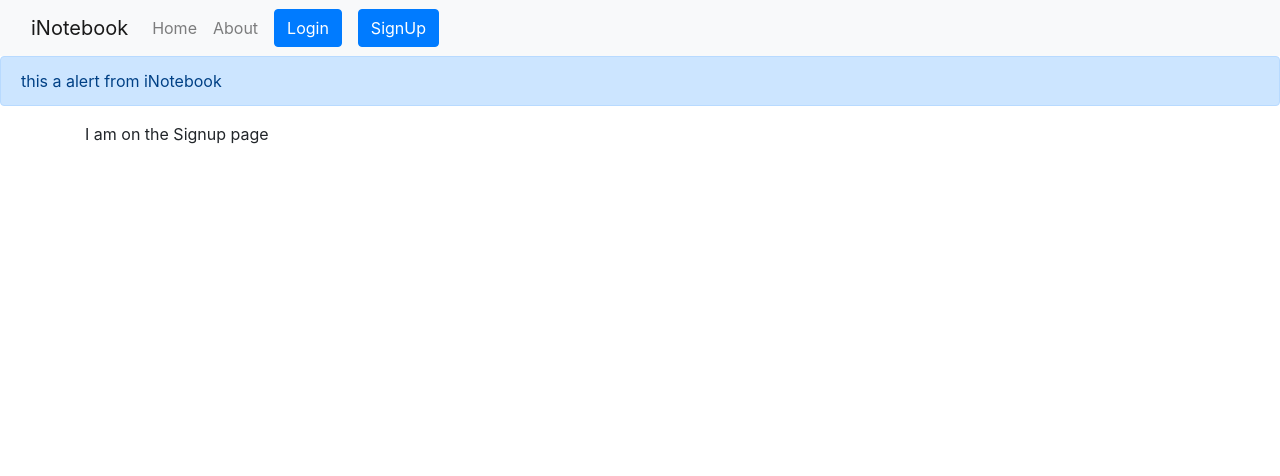
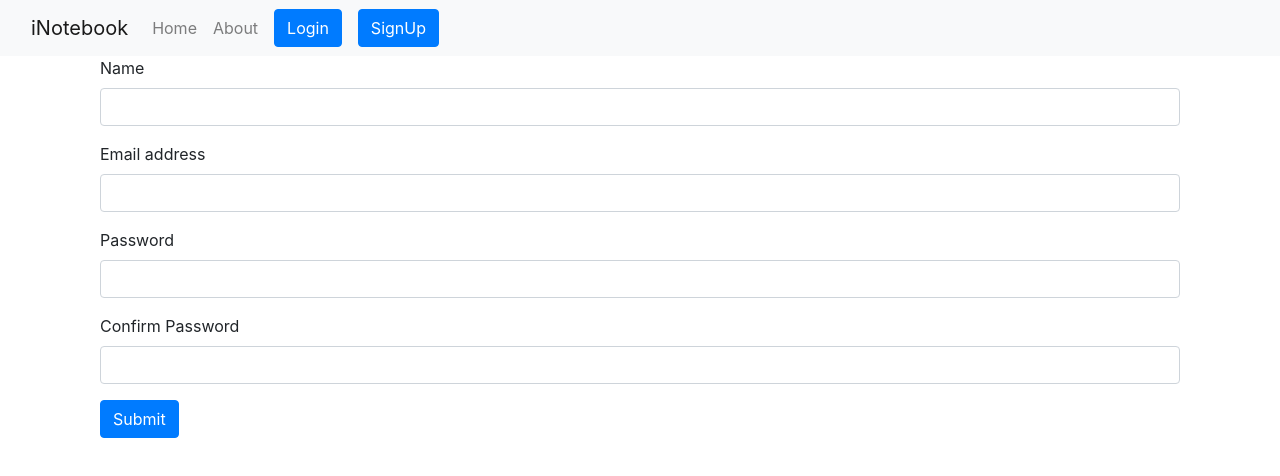
Before and after one commit to absiemon/CloudNote, a React (Create React App) app: page /signup in a window 1280 px wide. Shown: the top 476 px of the page. Built offline with nearby package versions, Linux system fonts and the light colour scheme.

Commit message:
added alert functionality to all crud operations

```diff
--- a/src/App.js
+++ b/src/App.js
@@ -1,4 +1,4 @@
-import React from "react";
+import React,{useState} from "react";
 import Navbar from "./components/Navbar";
 import Home from "./components/Home";
 import About from "./components/About";
@@ -10,19 +10,36 @@
 import { Signup } from "./components/Signup";
 
 function App() {
+
+
+  const[alert, setalert] = useState(null);
+  // we want to show different type of alert ex(success, failure, denger etc)//
+  // with the help of
+  const showAlert = (message, type) => {
+    setalert({
+      msg: message,
+      type: type       // initiallly alert was null now alert is an object
+    });
+
+    setTimeout(() => {
+      setalert(null);
+    }, 2000);
+
+  }
+
   return (
     <>
       {/* we want that context is available for all components  */}
       <NoteState>
         <Router>
           <Navbar />
-          <Alert message={"this a alert from iNotebook"}/>
+          <Alert alert ={alert}/>
           <div className="container">
             <Routes>
-              <Route exact path="/" element={<Home />} />
+              <Route exact path="/" element={<Home showAlert={showAlert}/>} />
               <Route exact path="/about" element={<About/>} />
-              <Route exact path="/login" element={<Login/>} />
-              <Route exact path="/signup" element={<Signup/>} />
+              <Route exact path="/login" element={<Login showAlert={showAlert}/>} />
+              <Route exact path="/signup" element={<Signup showAlert={showAlert}/>} />
             </Routes>
           </div>
         </Router>
--- a/src/components/AddNote.js
+++ b/src/components/AddNote.js
@@ -1,7 +1,7 @@
 import React, {useContext, useState} from 'react'
 import noteContext from '../contexts/notes/noteContext'
 
-export const AddNote = () => {
+export const AddNote = (props) => {
 
     const context = useContext(noteContext);
     const { addNote} = context;
@@ -14,7 +14,8 @@
 
 
         //after adding the note blank the input field
-        setNote({ title: " ", description: " ", tag: " "})
+        setNote({ title: " ", description: " ", tag: " "});
+        props.showAlert("Notes added successfully", "success");
     }
 
     // on onChange works whenever we write in the input fields
--- a/src/components/Alert.js
+++ b/src/components/Alert.js
@@ -1,11 +1,14 @@
 import React from 'react'
 
-export const Alert = (props) => {
+export const Alert= (props)=> {
   return (
-    <div>
-        <div className="alert alert-primary" role="alert">
-            {props.message}
-        </div>
-    </div>
+
+    props.alert && <div id ="my-alert" className={`alert alert-${props.alert.type} alert-dismissible fade show`} role="alert">
+        <strong>{props.alert.type}</strong> : {props.alert.msg}
+        {/* <button type="button" className="btn-close" data-bs-dismiss="alert" aria-label="Close"></button>  */}
+         {/* we are removing cross button bcz we want ki alert apne aap dismiss ho jaaye kuch seconds baad */}
+     </div>
+
+
   )
 }
--- a/src/components/Home.js
+++ b/src/components/Home.js
@@ -1,12 +1,12 @@
 import React from 'react';
 import { Notes } from './Notes';
 
-const Home = ()=>{
+const Home = (props)=>{
 
     return(
         <div>
 
-        <Notes/>
+        <Notes showAlert={props.showAlert}/>
       </div>
     )
 }
--- a/src/components/Login.js
+++ b/src/components/Login.js
@@ -1,7 +1,7 @@
 import React, {useState}from 'react'
 import {useNavigate} from 'react-router-dom';
 
-export const Login = () => {
+export const Login = (props) => {
 
     const [credentials, setCredentials] = useState({email:"", password:""})
 
@@ -27,9 +27,11 @@
 
             localStorage.setItem('token', json.authtoken);  //saving the authtoken in the local storage.
             navigate('/')
+           props.showAlert("User Logged in successfully", "success");
+
         }
         else{
-            alert("invalid crede")
+            props.showAlert("invalid credentials", "danger");
         }
     }
     // on onChange works whenever we write in the input fields
--- a/src/components/NoteItem.js
+++ b/src/components/NoteItem.js
@@ -14,7 +14,7 @@
             <div className="card-body">
                 <h5 className="card-title">{note.title}</h5>
                 <p className="card-text">{note.description}</p>
-                <i className="fa-solid fa-trash-can mx-2" onClick={()=>{deleteNote(note._id)}}></i>
+                <i className="fa-solid fa-trash-can mx-2" onClick={()=>{deleteNote(note._id); props.showAlert("Note deleted successfully", "success")}}></i>
                 <i className="fa-solid fa-pen-to-square mx-2" onClick={()=>{updateNote(note)}}></i>
             </div>
         </div>
--- a/src/components/Notes.js
+++ b/src/components/Notes.js
@@ -4,7 +4,7 @@
 import { NoteItem } from './NoteItem';
 import { AddNote } from './AddNote';
 
-export const Notes = () => {
+export const Notes = (props) => {
 
     const context = useContext(noteContext);
     const { notes, getNotes , editNote} = context;
@@ -24,9 +24,10 @@
         setNote(currentNote);
     }
 
-    const handleClick = ()=>{
+    const saveUpdatedNote = ()=>{
         editNote(note._id, note.title, note.description, note.tag)
         refClose.current.click();
+        props.showAlert("Note updated successfully", "success");
 
     }
     // on onChange works whenever we write in the input fields
@@ -36,7 +37,7 @@
     }
     return (
         <>
-            <AddNote />
+            <AddNote showAlert={props.showAlert}/>
             <button type="button" ref={ref} className="btn btn-primary d-none" data-bs-toggle="modal" data-bs-target="#exampleModal">
                 Launch demo modal
             </button>
@@ -66,7 +67,7 @@
                         </div>
                         <div className="modal-footer">
                             <button ref ={refClose} type="button" className="btn btn-secondary" data-bs-dismiss="modal">Close</button>
-                            <button type="button" className="btn btn-primary" onClick={handleClick}>Save changes</button>
+                            <button type="button" className="btn btn-primary" onClick={saveUpdatedNote}>Save changes</button>
                         </div>
                     </div>
                 </div>
@@ -78,7 +79,7 @@
                 </div>
                 {/* showing up all the notes of the user */}
                 {notes.map((note) => {
-                    return <NoteItem key={note._id} updateNote={updateNote} note={note} />
+                    return <NoteItem key={note._id} updateNote={updateNote} note={note} showAlert={props.showAlert}/>
                 })}
             </div>
         </>
--- a/src/components/Signup.js
+++ b/src/components/Signup.js
@@ -1,7 +1,68 @@
-import React from 'react'
+import React, {useState} from 'react'
+import {useNavigate} from 'react-router-dom';
 
-export const Signup = () => {
-  return (
-    <div>I am on the Signup page</div>
-  )
+
+export const Signup = (props) => {
+
+    const [credentials, setCredentials] = useState({name:"", email:"", password:"", cpassword:""})
+    let navigate = useNavigate();
+
+    const handleSubmit = async (e) => {
+        e.preventDefault();
+
+        const {name, email, password, cpassword} = credentials;
+        //API call
+        const response = await fetch("http://localhost:2000/api/auth/createuser", {
+
+            method: 'POST', // *GET, POST, PUT, DELETE, etc.
+
+            headers: {
+                'Content-Type': 'application/json',
+
+            },
+            body: JSON.stringify({ name, email, password })
+        });
+        const json = await response.json();
+        console.log(json)
+
+        if(json.success){
+            localStorage.setItem('token', json.authtoken);  //saving the authtoken in the local storage.
+            navigate('/');
+           props.showAlert("Account created successfully", "success");
+
+        }
+        else{
+           props.showAlert("User already exiests", "danger")
+        }
+
+    }
+
+    const onChange = (e) => {
+
+        setCredentials({ ...credentials, [e.target.name]: e.target.value }); // setting the state using spread operator(jo bhi vlaue iss note object ke andar hain wo rahe lekin jo properties uske aaage likhi ja rahi hain usse inko add ya override kar dena)
+    }
+    return (
+        <div className= "container" >
+            <form onSubmit={handleSubmit}>
+            <div className="mb-3">
+                    <label htmlFor="name" className="form-label">Name</label>
+                    <input type="text" className="form-control" id="name" name ="name"aria-describedby="emailHelp" onChange={onChange}/>
+                </div>
+
+                <div className="mb-3">
+                    <label htmlFor="email" className="form-label">Email address</label>
+                    <input type="email" className="form-control" id="email" name ="email" aria-describedby="emailHelp" onChange={onChange} required />
+                </div>
+                <div className="mb-3">
+                    <label htmlFor="password" className="form-label">Password</label>
+                    <input type="password" className="form-control" id="password" name="password" onChange={onChange} minLength={5} required />
+                </div>
+                <div className="mb-3">
+                    <label htmlFor="password" className="form-label">Confirm Password</label>
+                    <input type="password" className="form-control" id="cpassword" name="cpassword" onChange={onChange}  required />
+                </div>
+                <button type="submit" className="btn btn-primary">Submit</button>
+            </form>
+        </div>
+    )
 }
--- a/src/index.css
+++ b/src/index.css
@@ -15,3 +15,9 @@
 i{
   cursor: pointer;
 }
+
+#my-alert{
+  position: absolute;
+  width: 100%;
+
+}
```
Also changed, not shown: 1 other file (tests, documents, lock files or other folders).
